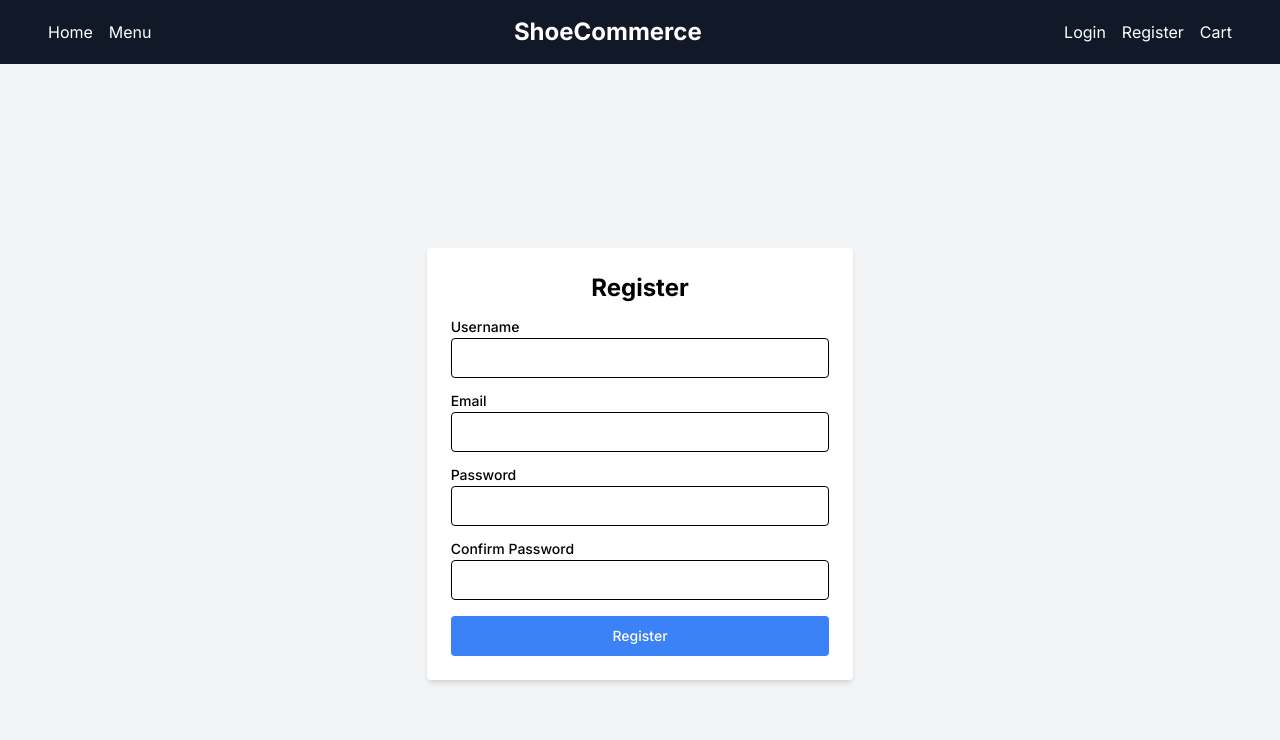
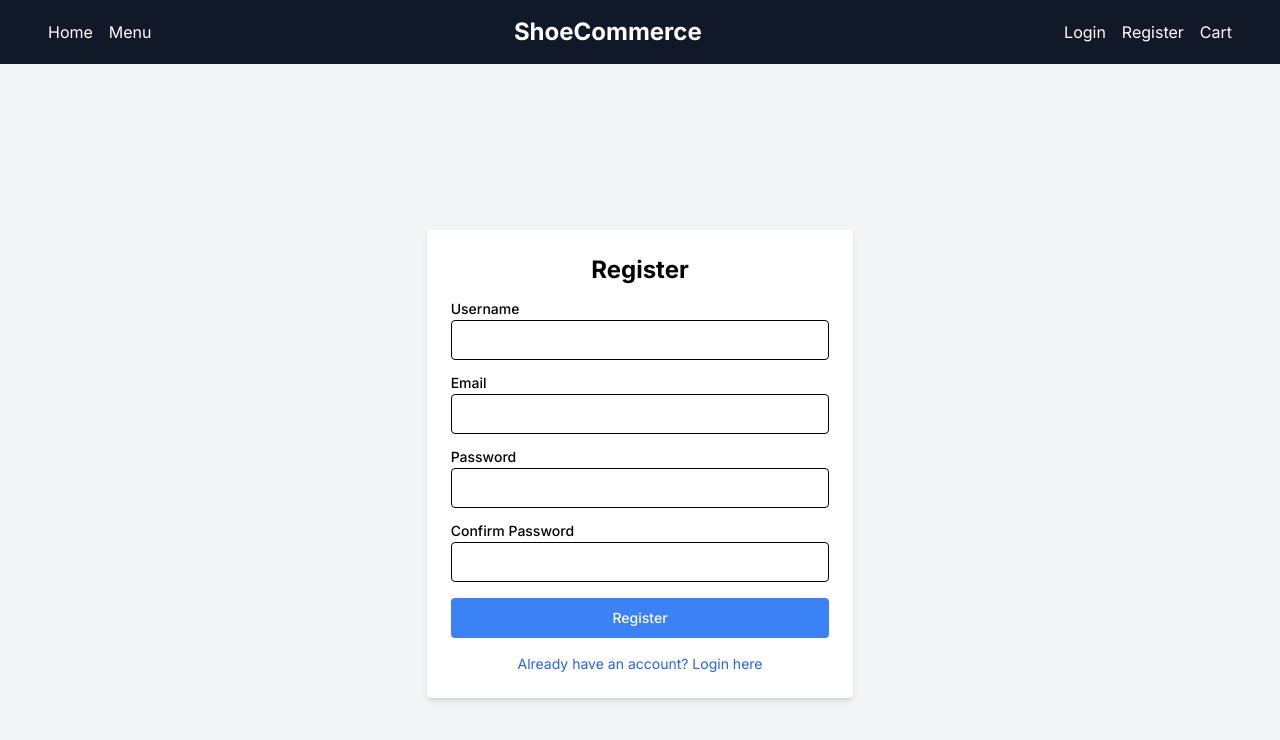
Before and after one commit to Rhythm1821/shoe-commerce, a Next.js app: page /register in a window 1280 px wide. Shown: the top 740 px of the page. Built offline with nearby package versions, Linux system fonts and the light colour scheme; no server answers.

Commit message:
feature added: Link in register form to direct user to login and vice versa

```diff
--- a/src/components/auth/LoginForm.jsx
+++ b/src/components/auth/LoginForm.jsx
@@ -65,6 +65,7 @@ const LoginForm = ({type}) => {
       <Button type="submit" className="w-full py-2 bg-blue-500 text-white rounded hover:bg-blue-600">
         Login
       </Button>
+      <h6 className="text-center mt-4 text-sm text-blue-600 hover:text-blue-900">Don't have an account? <a href={`/${type === 'buyer' ? 'register' : 'seller/register'}`}>Register here</a></h6>
     </form>
   );
 };
--- a/src/components/auth/RegisterForm.jsx
+++ b/src/components/auth/RegisterForm.jsx
@@ -130,6 +130,7 @@ const RegisterForm = ({ type }) => {
       <Button type="submit" className="w-full py-2 bg-blue-500 text-white rounded hover:bg-blue-600">
         Register
       </Button>
+      <h6 className="text-center mt-4 text-sm text-blue-600 hover:text-blue-900">Already have an account? <a href={`/${type==='buyer' ? 'login' : 'seller'}`}>Login here</a></h6>
     </form>
   );
 };
```
